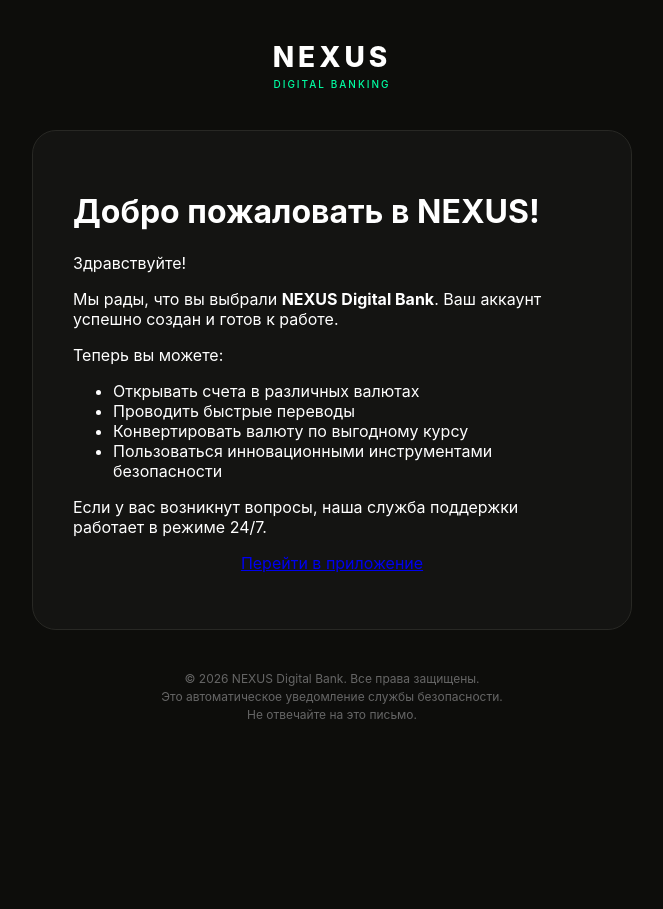
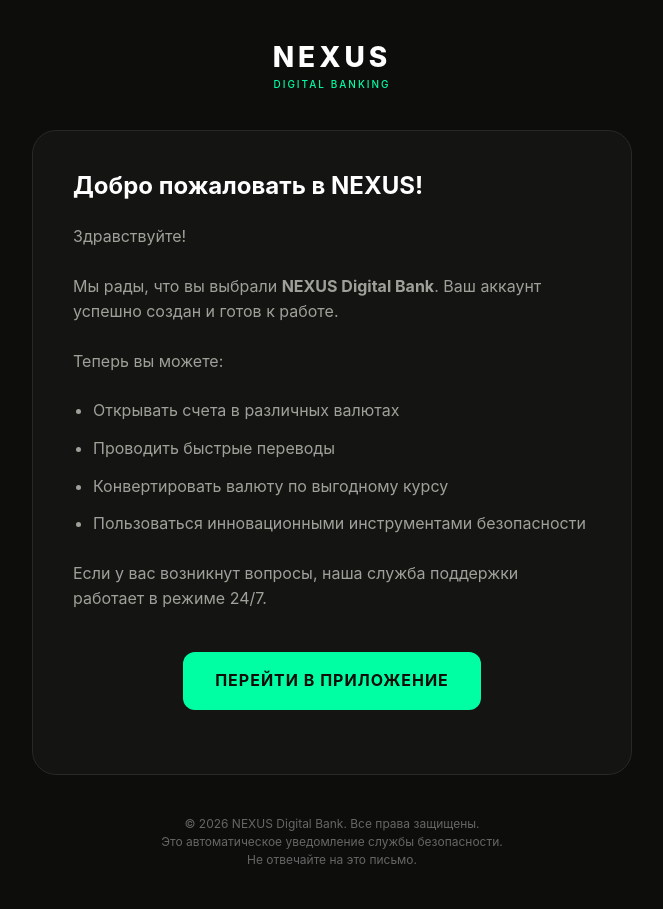
Before and after one commit to Battarey/Bank, a Python web app: template backend/notification_service/templates/welcome.html in a window 1280 px wide. Shown: the whole page, without its empty margins (308-971 px from the left). Before the commit the page ends 719 px from the top, so only its background shows below. Run offline with Jinja, Linux system fonts and the light colour scheme; the template is opened without the code that fills it, so the values that code supplies are empty.

Commit message:
refactor: Изменён стиль html шаблонов, теперь на телефоне стиль отображается корректно

```diff
--- a/backend/notification_service/templates/base.html
+++ b/backend/notification_service/templates/base.html
@@ -1,16 +1,153 @@
 <!DOCTYPE html>
-<html lang="ru">
+<html lang="ru" xmlns:v="urn:schemas-microsoft-com:vml" xmlns:o="urn:schemas-microsoft-com:office:office">
 <head>
     <meta charset="UTF-8">
     <meta name="viewport" content="width=device-width, initial-scale=1.0">
+    <meta name="x-apple-disable-message-reformatting">
+    <meta name="color-scheme" content="light dark">
+    <meta name="supported-color-schemes" content="light dark">
     <title>{{ subject }}</title>
     <!--[if mso]>
+    <noscript>
+        <xml>
+            <o:OfficeDocumentSettings>
+                <o:PixelsPerInch>96</o:PixelsPerInch>
+            </o:OfficeDocumentSettings>
+        </xml>
+    </noscript>
     <style type="text/css">
         body, table, td, a { font-family: Arial, Helvetica, sans-serif !important; }
     </style>
     <![endif]-->
+    <style>
+        :root {
+            color-scheme: light dark;
+            supported-color-schemes: light dark;
+        }
+        body {
+            -webkit-text-size-adjust: 100%;
+            -ms-text-size-adjust: 100%;
+            width: 100% !important;
+            height: 100% !important;
+            margin: 0 !important;
+            padding: 0 !important;
+        }
+        /* Базовые стили контента */
+        h1 {
+            font-size: 24px;
+            font-weight: 700;
+            margin-top: 0;
+            margin-bottom: 24px;
+            color: #FFFFFF;
+        }
+        p {
+            font-size: 16px;
+            line-height: 1.6;
+            margin-bottom: 24px;
+            color: #A0A09A;
+        }
+        .details {
+            background-color: #1D1D1B;
+            border-radius: 16px;
+            padding: 24px;
+            margin-bottom: 24px;
+            border: 1px solid #282824;
+        }
+        .detail-row {
+            display: block;
+            margin-bottom: 12px;
+        }
+        .detail-row:last-child {
+            margin-bottom: 0;
+        }
+        .detail-label {
+            display: block;
+            font-size: 12px;
+            color: #666666;
+            text-transform: uppercase;
+            letter-spacing: 1px;
+            margin-bottom: 4px;
+        }
+        .detail-value {
+            display: block;
+            font-size: 16px;
+            color: #FFFFFF;
+            font-weight: 500;
+        }
+        .accent {
+            color: #00FFA3 !important;
+        }
+        .button {
+            display: inline-block;
+            background-color: #00FFA3;
+            color: #0D0D0B !important;
+            padding: 16px 32px;
+            border-radius: 12px;
+            font-size: 16px;
+            font-weight: 700;
+            text-decoration: none;
+            text-transform: uppercase;
+            letter-spacing: 1px;
+            margin-top: 16px;
+        }
+        ul {
+            margin: 0 0 24px 0;
+            padding: 0 0 0 20px;
+            color: #A0A09A;
+        }
+        li {
+            margin-bottom: 12px;
+            line-height: 1.6;
+        }
+        a {
+            color: #00FFA3;
+            text-decoration: underline;
+        }
+
+        @media (prefers-color-scheme: dark) {
+            body, .wrapper {
+                background-color: #0D0D0B !important;
+                color: #FFFFFF !important;
+            }
+            .content-card {
+                background-color: #141412 !important;
+                border-color: #282824 !important;
+            }
+            .details {
+                background-color: #1D1D1B !important;
+                border-color: #282824 !important;
+            }
+            .footer-text {
+                color: #888888 !important;
+            }
+            p {
+                color: #A0A09A !important;
+            }
+        }
+        /* Улучшения для мобильных клиентов */
+        @media only screen and (max-width: 600px) {
+            .content-cell {
+                padding: 24px !important;
+            }
+            .details {
+                padding: 16px !important;
+            }
+        }
+        /* Фиксы для Outlook/Gmail Dark Mode */
+        [data-ogsc] body, [data-ogsc] .wrapper {
+            background-color: #0D0D0B !important;
+            color: #FFFFFF !important;
+        }
+        [data-ogsc] .details {
+            background-color: #1D1D1B !important;
+        }
+        [data-ogsb] .content-card {
+            background-color: #141412 !important;
+        }
+    </style>
 </head>
 <body style="margin: 0; padding: 0; background-color: #0D0D0B; color: #FFFFFF; font-family: 'Inter', -apple-system, BlinkMacSystemFont, 'Segoe UI', Roboto, Helvetica, Arial, sans-serif; -webkit-font-smoothing: antialiased;">
+    <div class="wrapper" role="article" aria-roledescription="email" lang="ru" style="background-color: #0D0D0B; width: 100%;">
         <table border="0" cellpadding="0" cellspacing="0" width="100%" style="background-color: #0D0D0B;">
             <tr>
                 <td align="center" style="padding: 40px 10px;">
@@ -28,13 +165,13 @@
                         </tr>
                         <!-- Main Content Card -->
                         <tr>
-                        <td style="background-color: #141412; padding: 40px; border-radius: 24px; border: 1px solid #282824;">
+                            <td class="content-card content-cell" style="background-color: #141412; padding: 40px; border-radius: 24px; border: 1px solid #282824;">
                                 {% block content %}{% endblock %}
                             </td>
                         </tr>
                         <!-- Footer -->
                         <tr>
-                        <td align="center" style="padding-top: 40px; color: #666666; font-size: 12px; line-height: 1.5;">
+                            <td class="footer-text" align="center" style="padding-top: 40px; color: #666666; font-size: 12px; line-height: 1.5;">
                                 &copy; 2026 NEXUS Digital Bank. Все права защищены.<br>
                                 Это автоматическое уведомление службы безопасности.<br>
                                 Не отвечайте на это письмо.
@@ -44,5 +181,6 @@
                 </td>
             </tr>
         </table>
+    </div>
 </body>
 </html>
```
Also changed, not shown: backend/notification_service/templates/verification_code.html (+8 -12 lines). Lines whose indentation alone changed are shown as unchanged.
